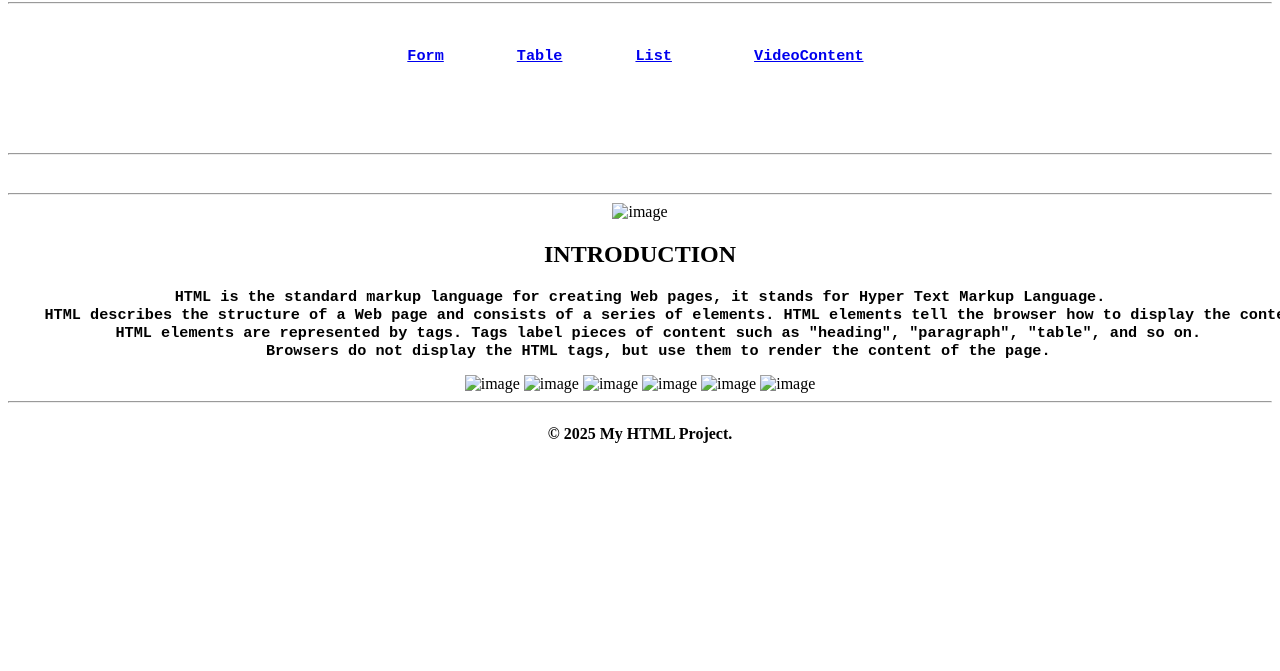
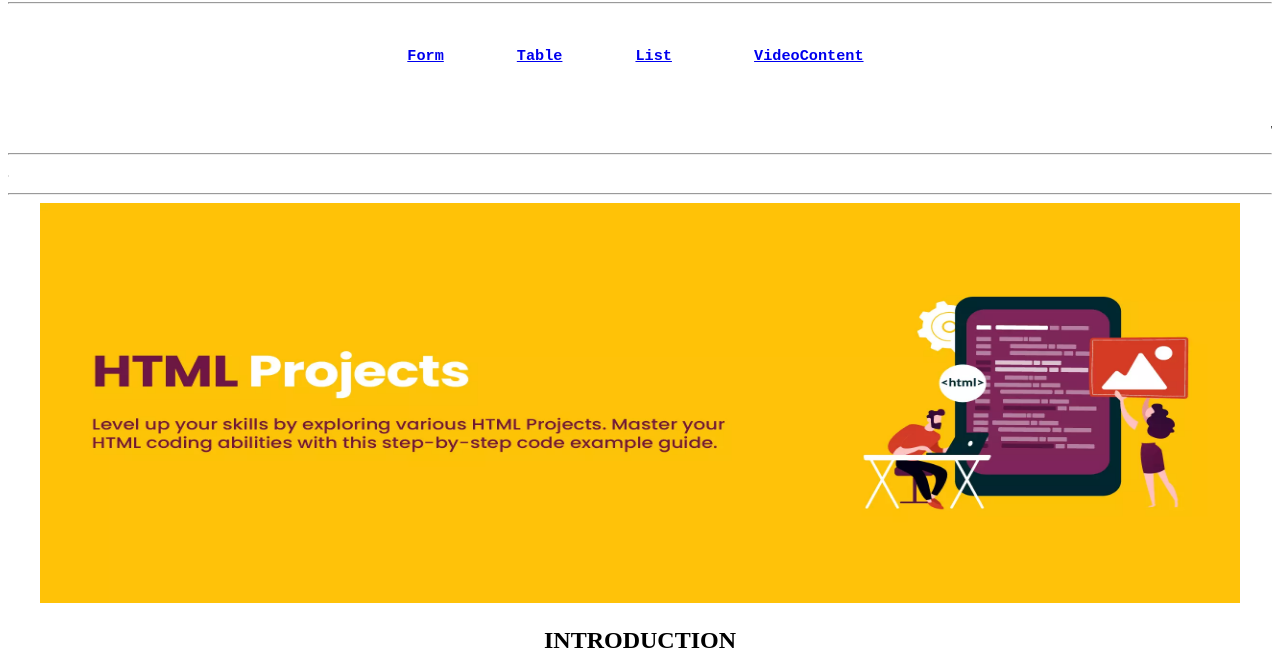
Before and after one commit to anjalish2303-glitch/My-First-Project, a plain HTML site: page index.html in a window 1280 px wide. Shown: the part 78-749 px from the top of the page. Drawn offline with Linux system fonts and the light colour scheme.

Commit message:
index.html

```diff
--- a/index.html
+++ b/index.html
@@ -22,7 +22,7 @@
     <marquee behavior="scroll" direction="right">In this project I have created a form, table, list, added images and a video.</marquee>
     <hr>
 
-    <img src="images/image.jpeg" alt="image" height="400px" width="1200px">
+    <img src="/image.jpeg" alt="image" height="400px" width="1200px">
     <br>
     <h2> INTRODUCTION</h2>
     <pre><h3>HTML is the standard markup language for creating Web pages, it stands for Hyper Text Markup Language.
@@ -30,12 +30,12 @@
     HTML elements are represented by tags. Tags label pieces of content such as "heading", "paragraph", "table", and so on.
     Browsers do not display the HTML tags, but use them to render the content of the page.</h3></pre>
 
-<img src="images/image1.png" alt="image" height="200px" width="280px">
-<img src="images/image2.png" alt="image" height="200px" width="280px">
-<img src="images/image3.png" alt="image" height="200px" width="280px">
-<img src="images/image4.png" alt="image" height="200px" width="280px">
-<img src="images/image5.png" alt="image" height="200px" width="280px">
-<img src="images/image6.png" alt="image" height="200px" width="280px">
+<img src="/image1.png" alt="image" height="200px" width="280px">
+<img src="/image2.png" alt="image" height="200px" width="280px">
+<img src="/image3.png" alt="image" height="200px" width="280px">
+<img src="/image4.png" alt="image" height="200px" width="280px">
+<img src="/image5.png" alt="image" height="200px" width="280px">
+<img src="/image6.png" alt="image" height="200px" width="280px">
 
 </main>
 
```
